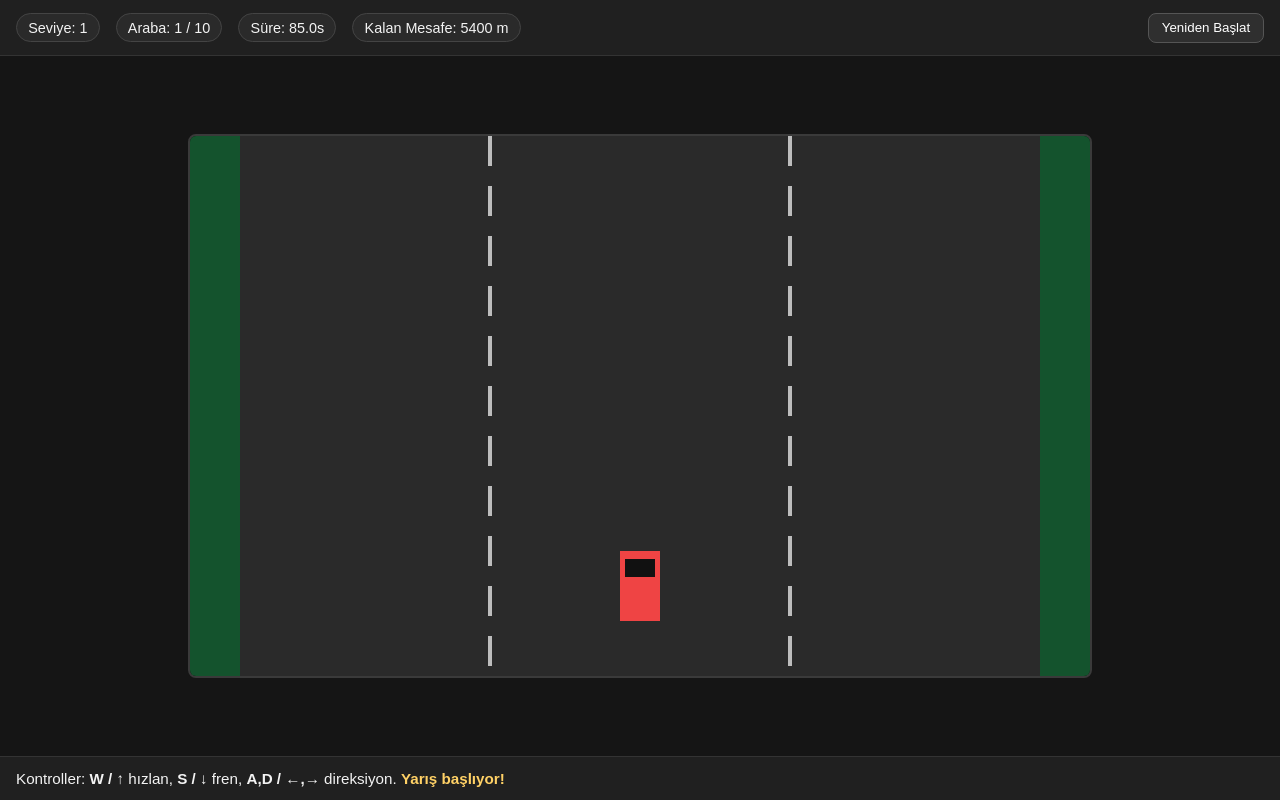
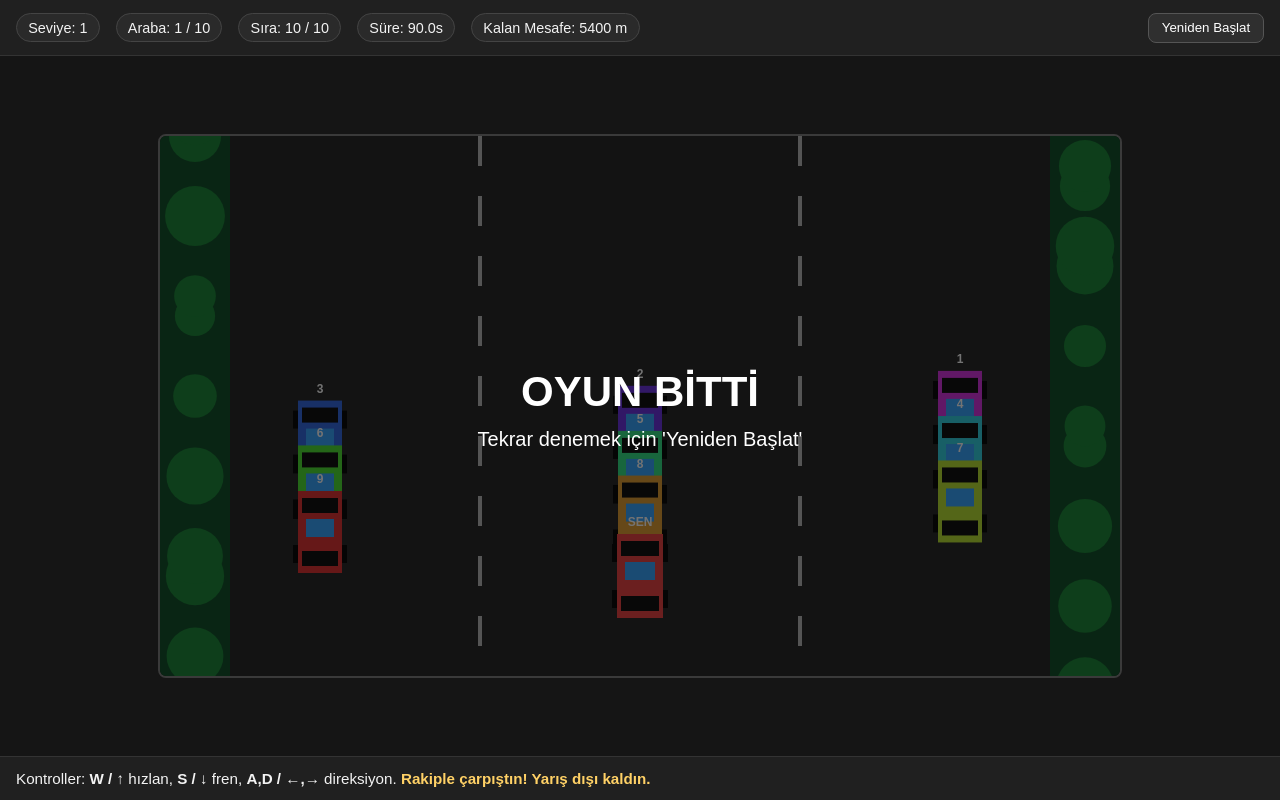
Before and after one commit to Emremmt/codex, a plain HTML site: page index.html in a window 1280 px wide. Drawn offline with Linux system fonts and the light colour scheme.

Commit message:
Improve racer visuals, add rival racing and roadside trees

```diff
--- a/index.html
+++ b/index.html
@@ -80,6 +80,7 @@
       <div id="hud">
         <div class="pill">Seviye: <span id="level">1</span></div>
         <div class="pill">Araba: <span id="car">1 / 10</span></div>
+        <div class="pill">Sıra: <span id="position">1 / 10</span></div>
         <div class="pill">Süre: <span id="time">90.0</span>s</div>
         <div class="pill">Kalan Mesafe: <span id="distance">5400</span> m</div>
       </div>
@@ -89,7 +90,7 @@
     </header>
 
     <main id="game-wrap">
-      <canvas id="game" width="900" height="540"></canvas>
+      <canvas id="game" width="960" height="540"></canvas>
     </main>
 
     <section id="controls">
@@ -103,6 +104,7 @@
 
       const levelEl = document.getElementById("level");
       const carEl = document.getElementById("car");
+      const positionEl = document.getElementById("position");
       const timeEl = document.getElementById("time");
       const distanceEl = document.getElementById("distance");
       const messageEl = document.getElementById("message");
@@ -115,6 +117,7 @@
       const trackLengthMeters = 5400;
       const totalCars = 10;
       const maxLevels = 10;
+      const rivalCount = 9;
 
       const state = {
         currentCar: 1,
@@ -124,38 +127,54 @@
         running: true,
         finished: false,
         win: false,
+        position: 1,
+        worldOffset: 0,
       };
 
       const player = {
         lane: 1,
         x: laneWidth * 1 + laneWidth / 2,
-        y: canvas.height - 90,
-        width: 40,
-        height: 70,
+        y: canvas.height - 100,
+        width: 46,
+        height: 84,
         speed: 0,
-        maxSpeed: 320,
+        maxSpeed: 310,
         acceleration: 220,
-        brakePower: 280,
-        steerSpeed: 400,
+        brakePower: 290,
+        steerSpeed: 420,
+        progress: 0,
+        color: "#ef4444",
       };
 
-      const aiCars = [];
+      const rivals = [];
+      const roadsideTrees = [];
 
       function laneCenter(lane) {
         return lane * laneWidth + laneWidth / 2;
       }
 
-      function spawnTraffic() {
-        aiCars.length = 0;
-        const trafficCount = 7 + state.level;
-        for (let i = 0; i < trafficCount; i++) {
-          aiCars.push({
-            lane: Math.floor(Math.random() * laneCount),
-            y: -Math.random() * canvas.height * 2,
-            width: 38,
-            height: 68,
-            speed: 130 + Math.random() * 140 + state.level * 8,
-            color: `hsl(${Math.random() * 360}, 70%, 55%)`,
+      function createRivals() {
+        rivals.length = 0;
+        for (let i = 0; i < rivalCount; i++) {
+          rivals.push({
+            lane: i % laneCount,
+            progress: 40 + i * 15,
+            speed: 230 + Math.random() * 55,
+            color: `hsl(${(i * 37) % 360}, 75%, 55%)`,
+            width: 44,
+            height: 82,
+          });
+        }
+      }
+
+      function createTrees() {
+        roadsideTrees.length = 0;
+        for (let i = 0; i < 24; i++) {
+          const side = i % 2 === 0 ? "left" : "right";
+          roadsideTrees.push({
+            side,
+            offset: i * 130,
+            size: 20 + Math.random() * 12,
           });
         }
       }
@@ -168,15 +187,18 @@
         state.running = true;
         state.finished = false;
         state.win = false;
-        messageEl.textContent = "Yarış başlıyor!";
+        state.position = 1;
+        state.worldOffset = 0;
+        messageEl.textContent = "Yarış başlıyor! Rakipleri geç.";
 
-        player.lane = 1;
-        player.x = laneCenter(player.lane);
+        player.x = laneCenter(1);
         player.speed = 0;
-        player.maxSpeed = 300;
+        player.maxSpeed = 310;
         player.acceleration = 220;
+        player.progress = 0;
 
-        spawnTraffic();
+        createRivals();
+        createTrees();
         updateHud();
       }
 
@@ -185,7 +207,7 @@
           state.finished = true;
           state.running = false;
           state.win = true;
-          messageEl.textContent = "Tüm seviyeler tamamlandı! Şampiyonsun 🏁";
+          messageEl.textContent = "Tüm seviyeler tamamlandı! Efsane sürüş 🏁";
           return;
         }
 
@@ -193,15 +215,17 @@
         state.currentCar = state.level;
         state.timeLeft = mapDurationSec;
         state.distanceLeft = trackLengthMeters;
+        state.position = 1;
+        state.worldOffset = 0;
 
-        player.maxSpeed = 300 + state.level * 10;
+        player.maxSpeed = 310 + state.level * 11;
         player.acceleration = 220 + state.level * 4;
         player.speed = 0;
-        player.lane = 1;
-        player.x = laneCenter(player.lane);
+        player.x = laneCenter(1);
+        player.progress = 0;
 
-        spawnTraffic();
-        messageEl.textContent = `Seviye ${state.level}! Araba ${state.currentCar} ile devam.`;
+        createRivals();
+        messageEl.textContent = `Seviye ${state.level}! Bu arabayla yarışı kazan.`;
       }
 
       function gameOver(text) {
@@ -212,37 +236,50 @@
       }
 
       function handleInput(dt) {
-        if (keys.has("ArrowUp") || keys.has("w")) {
+        if (keys.has("arrowup") || keys.has("w")) {
           player.speed += player.acceleration * dt;
         }
-        if (keys.has("ArrowDown") || keys.has("s")) {
+        if (keys.has("arrowdown") || keys.has("s")) {
           player.speed -= player.brakePower * dt;
         }
 
-        if (keys.has("ArrowLeft") || keys.has("a")) {
+        if (keys.has("arrowleft") || keys.has("a")) {
           player.x -= player.steerSpeed * dt;
         }
-        if (keys.has("ArrowRight") || keys.has("d")) {
+        if (keys.has("arrowright") || keys.has("d")) {
           player.x += player.steerSpeed * dt;
         }
 
         player.speed *= 0.992;
         player.speed = Math.max(0, Math.min(player.maxSpeed, player.speed));
 
-        const minX = laneWidth * 0 + 18;
-        const maxX = laneWidth * laneCount - 18;
+        const minX = 62;
+        const maxX = canvas.width - 62;
         player.x = Math.max(minX, Math.min(maxX, player.x));
       }
 
-      function updateTraffic(dt) {
-        for (const car of aiCars) {
-          car.y += (player.speed - car.speed) * dt;
-          if (car.y > canvas.height + 120) {
-            car.y = -120 - Math.random() * 300;
-            car.lane = Math.floor(Math.random() * laneCount);
-            car.speed = 120 + Math.random() * 160 + state.level * 10;
+      function updateRivals(dt) {
+        for (const rival of rivals) {
+          const pace = rival.speed + state.level * 7;
+          rival.progress += pace * dt;
+
+          const targetX = laneCenter(rival.lane);
+          if (Math.random() < 0.0025 * state.level) {
+            rival.lane = Math.floor(Math.random() * laneCount);
           }
+          rival.x = rival.x ? rival.x + (targetX - rival.x) * 0.08 : targetX;
         }
+      }
+
+      function updateRaceProgress(dt) {
+        player.progress += player.speed * dt;
+        state.worldOffset += player.speed * dt;
+
+        const sorted = [...rivals.map((r) => r.progress), player.progress].sort((a, b) => b - a);
+        state.position = sorted.indexOf(player.progress) + 1;
+
+        state.distanceLeft = Math.max(0, trackLengthMeters - player.progress);
+        state.timeLeft -= dt;
       }
 
       function collides(a, b) {
@@ -254,15 +291,22 @@
 
       function checkCollisions() {
         const playerBox = { x: player.x, y: player.y, width: player.width, height: player.height };
-        for (const car of aiCars) {
-          const aiBox = {
-            x: laneCenter(car.lane),
-            y: car.y,
-            width: car.width,
-            height: car.height,
+
+        for (const rival of rivals) {
+          const rel = rival.progress - player.progress;
+          if (Math.abs(rel) > 140) continue;
+          const rivalY = player.y - rel;
+          const rivalX = rival.x ?? laneCenter(rival.lane);
+
+          const rivalBox = {
+            x: rivalX,
+            y: rivalY,
+            width: rival.width,
+            height: rival.height,
           };
-          if (collides(playerBox, aiBox)) {
-            gameOver(`Çarpıştın! Seviye ${state.level} başarısız oldu.`);
+
+          if (collides(playerBox, rivalBox)) {
+            gameOver("Rakiple çarpıştın! Yarış dışı kaldın.");
             return;
           }
         }
@@ -272,17 +316,21 @@
         if (!state.running) return;
 
         handleInput(dt);
-        updateTraffic(dt);
+        updateRivals(dt);
+        updateRaceProgress(dt);
         checkCollisions();
 
-        state.timeLeft -= dt;
-        const metersPerSecond = (player.speed / player.maxSpeed) * (trackLengthMeters / mapDurationSec);
-        state.distanceLeft -= Math.max(0, metersPerSecond * dt);
+        if (state.timeLeft <= 0 && state.distanceLeft > 0) {
+          gameOver("Süre doldu! 1.5 dakikada bitiremedin.");
+          return;
+        }
 
-        if (state.timeLeft <= 0 && state.distanceLeft > 0) {
-          gameOver("Süre doldu! Haritayı 1.5 dakikada bitiremedin.");
-        } else if (state.distanceLeft <= 0) {
-          nextLevel();
+        if (state.distanceLeft <= 0) {
+          if (state.position === 1) {
+            nextLevel();
+          } else {
+            gameOver(`Yarışı ${state.position}. bitirdin. Seviye geçmek için 1. olmalısın.`);
+          }
         }
 
         updateHud();
@@ -293,36 +341,80 @@
         ctx.fillRect(0, 0, canvas.width, canvas.height);
 
         ctx.fillStyle = "#14532d";
-        ctx.fillRect(0, 0, 50, canvas.height);
-        ctx.fillRect(canvas.width - 50, 0, 50, canvas.height);
+        ctx.fillRect(0, 0, 70, canvas.height);
+        ctx.fillRect(canvas.width - 70, 0, 70, canvas.height);
 
+        const stripeOffset = (state.worldOffset * 0.9) % 60;
         ctx.strokeStyle = "#bdbdbd";
         ctx.lineWidth = 4;
-        ctx.setLineDash([30, 20]);
         for (let i = 1; i < laneCount; i++) {
-          ctx.beginPath();
-          ctx.moveTo(i * laneWidth, 0);
-          ctx.lineTo(i * laneWidth, canvas.height);
-          ctx.stroke();
+          for (let y = -60; y < canvas.height + 60; y += 60) {
+            ctx.beginPath();
+            ctx.moveTo(i * laneWidth, y + stripeOffset);
+            ctx.lineTo(i * laneWidth, y + 30 + stripeOffset);
+            ctx.stroke();
+          }
         }
-        ctx.setLineDash([]);
       }
 
-      function drawCar(x, y, width, height, color) {
+      function drawTrees() {
+        for (const tree of roadsideTrees) {
+          const y = ((tree.offset - state.worldOffset * 0.7) % (canvas.height + 160)) - 80;
+          const x = tree.side === "left" ? 35 : canvas.width - 35;
+          ctx.fillStyle = "#5b3f1e";
+          ctx.fillRect(x - 4, y + tree.size * 0.25, 8, tree.size * 0.55);
+          ctx.beginPath();
+          ctx.arc(x, y, tree.size, 0, Math.PI * 2);
+          ctx.fillStyle = "#1f8a3b";
+          ctx.fill();
+        }
+      }
+
+      function drawCarShape(x, y, width, height, color, label = "") {
+        const left = x - width / 2;
+        const top = y - height / 2;
+
         ctx.fillStyle = color;
-        ctx.fillRect(x - width / 2, y - height / 2, width, height);
+        ctx.fillRect(left, top, width, height);
+
         ctx.fillStyle = "#111";
-        ctx.fillRect(x - width / 2 + 5, y - height / 2 + 8, width - 10, 18);
+        ctx.fillRect(left + 4, top + 7, width - 8, 15);
+        ctx.fillRect(left + 4, top + height - 22, width - 8, 15);
+
+        ctx.fillStyle = "#3aa7ff";
+        ctx.fillRect(left + 8, top + 28, width - 16, 18);
+
+        ctx.fillStyle = "#0b0b0b";
+        ctx.fillRect(left - 5, top + 10, 5, 18);
+        ctx.fillRect(left + width, top + 10, 5, 18);
+        ctx.fillRect(left - 5, top + height - 28, 5, 18);
+        ctx.fillRect(left + width, top + height - 28, 5, 18);
+
+        if (label) {
+          ctx.fillStyle = "#fff";
+          ctx.font = "bold 12px Arial";
+          ctx.textAlign = "center";
+          ctx.fillText(label, x, top - 8);
+        }
+      }
+
+      function drawRivals() {
+        const ordered = [...rivals].sort((a, b) => b.progress - a.progress);
+        for (const rival of ordered) {
+          const rel = rival.progress - player.progress;
+          if (rel < -140 || rel > canvas.height - 40) continue;
+          const y = player.y - rel;
+          const x = rival.x ?? laneCenter(rival.lane);
+          const rank = ordered.indexOf(rival) + 1;
+          drawCarShape(x, y, rival.width, rival.height, rival.color, `${rank}`);
+        }
       }
 
       function render() {
         drawRoad();
-
-        for (const car of aiCars) {
-          drawCar(laneCenter(car.lane), car.y, car.width, car.height, car.color);
-        }
-
-        drawCar(player.x, player.y, player.width, player.height, "#ef4444");
+        drawTrees();
+        drawRivals();
+        drawCarShape(player.x, player.y, player.width, player.height, player.color, "SEN");
 
         if (!state.running) {
           ctx.fillStyle = "rgba(0,0,0,0.55)";
@@ -339,6 +431,7 @@
       function updateHud() {
         levelEl.textContent = state.level;
         carEl.textContent = `${state.currentCar} / ${totalCars}`;
+        positionEl.textContent = `${state.position} / ${totalCars}`;
         timeEl.textContent = Math.max(0, state.timeLeft).toFixed(1);
         distanceEl.textContent = Math.max(0, Math.ceil(state.distanceLeft));
       }
@@ -347,16 +440,13 @@
       function loop(now) {
         const dt = Math.min(0.05, (now - lastTime) / 1000);
         lastTime = now;
-
         updateGame(dt);
         render();
-
         requestAnimationFrame(loop);
       }
 
       window.addEventListener("keydown", (e) => keys.add(e.key.toLowerCase()));
       window.addEventListener("keyup", (e) => keys.delete(e.key.toLowerCase()));
-
       restartBtn.addEventListener("click", resetRun);
 
       resetRun();
```
